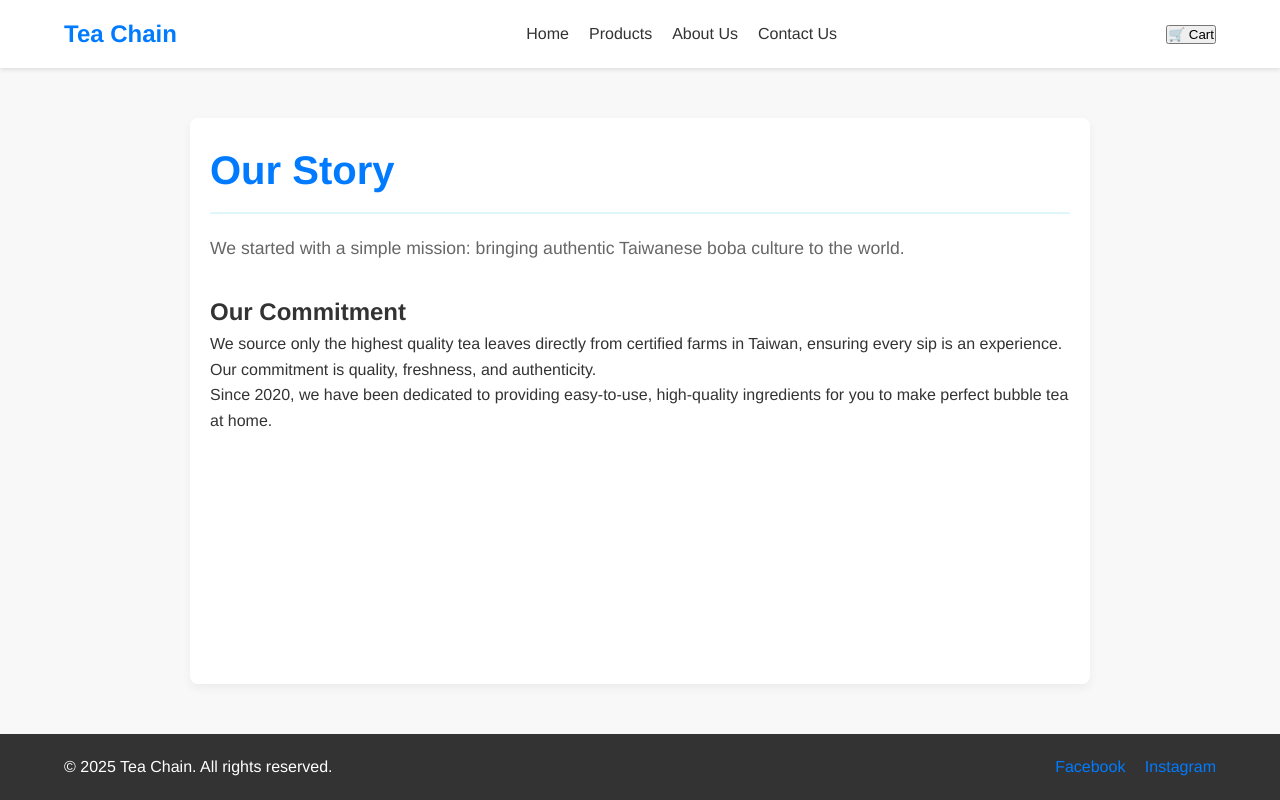
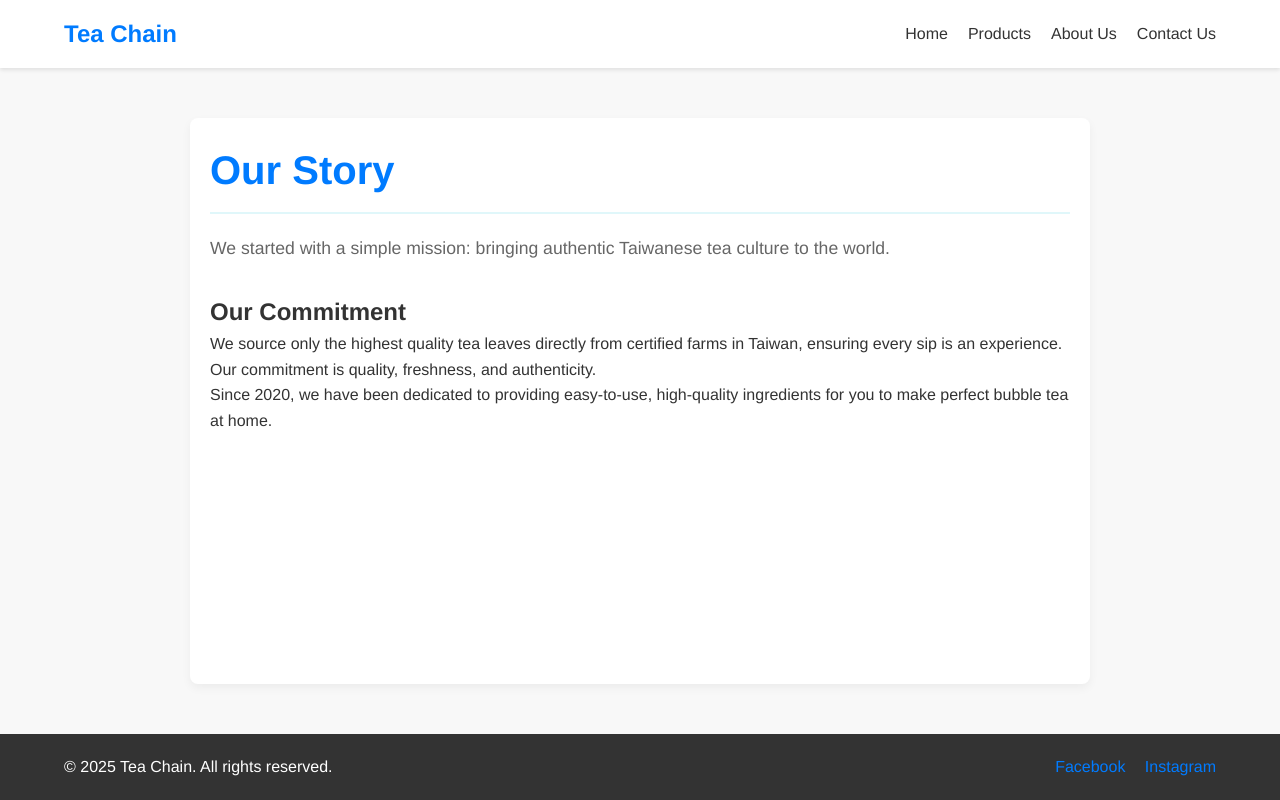
Before and after one commit to octaphportal-ctrl/Teachain, a plain HTML site: page about.html in a window 1280 px wide. Drawn offline with Linux system fonts and the light colour scheme.

Commit message:
Update about.html

```diff
--- a/about.html
+++ b/about.html
@@ -18,12 +18,11 @@
                 <li><a href="contact.html">Contact Us</a></li>
             </ul>
         </nav>
-        <button class="cart-button">🛒 Cart</button>
-    </header>
+        </header>
 
     <main class="page-content">
         <h1>Our Story</h1>
-        <p class="intro-text">We started with a simple mission: bringing authentic Taiwanese boba culture to the world.</p>
+        <p class="intro-text">We started with a simple mission: bringing authentic Taiwanese tea culture to the world.</p>
 
         <section class="mission-section">
             <h2>Our Commitment</h2>
```
